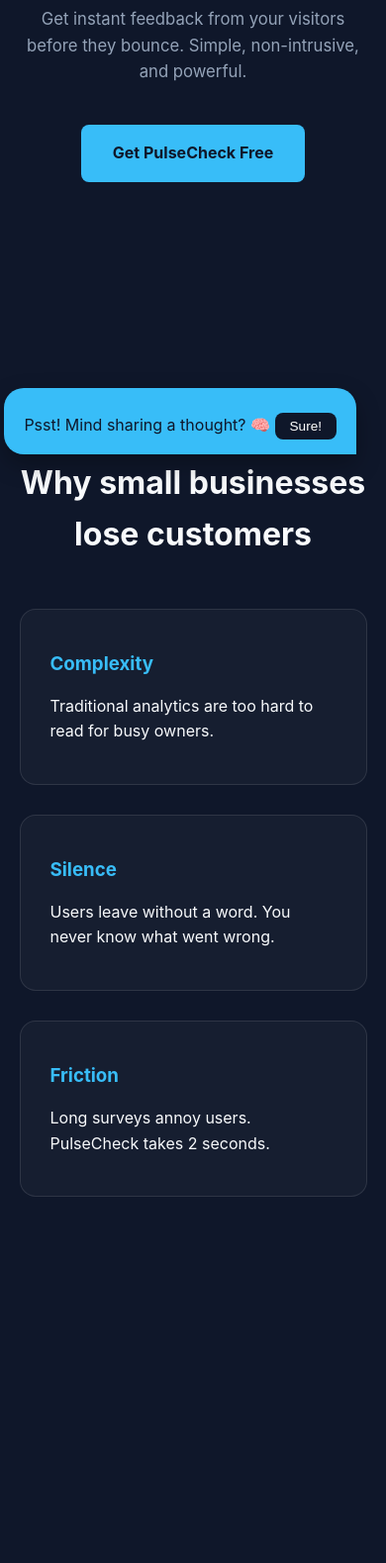
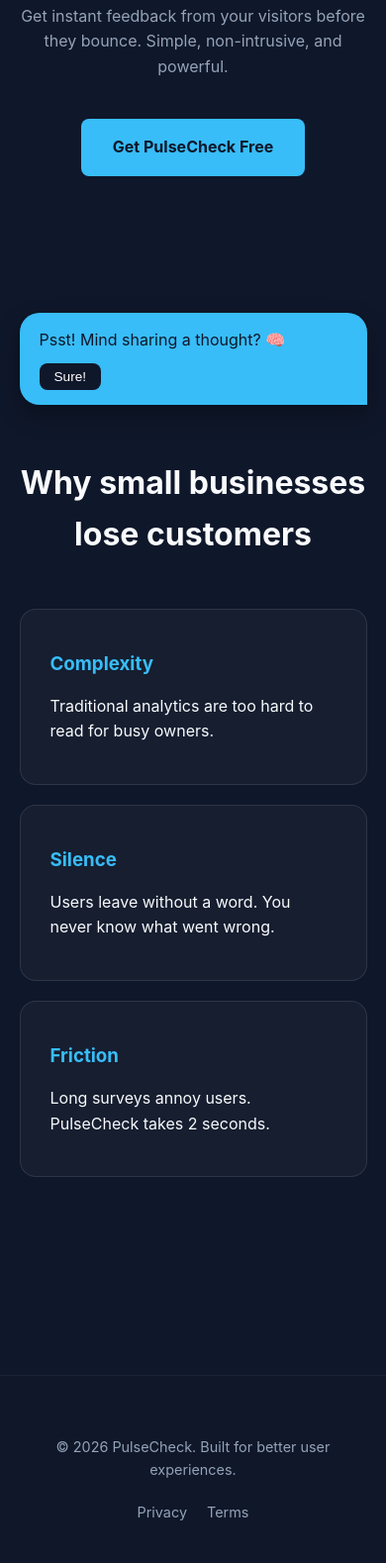
Before and after one commit to sal-can-code/pulsecheck-landing, a website: page index.html in a window 390 px wide. Shown: the part 355-1934 px from the top of the page at 99% size. Before the commit the page ends 1664 px from the top, so only its background shows below. Drawn offline with nearby package versions, Linux system fonts and the light colour scheme.

Commit message:
updated the feedback popup position

```diff
--- a/index.html
+++ b/index.html
@@ -15,14 +15,13 @@
     </nav>
 
     <main>
-        <section class="hero">
+        <header class="hero">
             <div class="container hero-inner">
                 <h1>Stop guessing why your users leave.</h1>
                 <p>Get instant feedback from your visitors before they bounce. Simple, non-intrusive, and powerful.</p>
-
                 <a href="#problems" class="cta-btn">Get PulseCheck Free</a>
             </div>
-        </section>
+        </header>
 
         <section id="problems" class="problems">
             <div class="container">
@@ -31,7 +30,6 @@
                 </header>
 
                 <div class="problem-grid">
-
                     <article class="card">
                         <h3>Complexity</h3>
                         <p>Traditional analytics are too hard to read for busy owners.</p>
@@ -46,12 +44,15 @@
                         <h3>Friction</h3>
                         <p>Long surveys annoy users. PulseCheck takes 2 seconds.</p>
                     </article>
+                </div>
+            </div>
+        </section>
+    </main>
 
-                </div> </div>
-        </section>
+    <footer class="footer">
+        <div class="container">
 
             <aside id="feedback-system">
-
                 <div id="feedback-teaser" class="teaser-hidden">
                     <div class="teaser-bubble">
                         <span class="teaser-text">Psst! Mind sharing a thought? 🧠</span>
@@ -61,21 +62,28 @@
 
                 <div id="widget-content" class="content-hidden">
                     <h3>How's your experience?</h3>
-
                     <div class="emoji-row">
                         <button class="emoji-btn" data-type="love">😍</button>
                         <button class="emoji-btn" data-type="neutral">😐</button>
                         <button class="emoji-btn" data-type="confused">😕</button>
                     </div>
-
                     <div id="feedback-response" class="hidden">
                         <p id="response-msg"></p>
                     </div>
                 </div>
+            </aside>
 
-        </aside>
-    </main>
+            <div class="footer-content">
+                <p>&copy; 2026 PulseCheck. Built for better user experiences.</p>
+                <div class="footer-links">
+                    <span>Privacy</span>
+                    <span>Terms</span>
+                </div>
+            </div>
+        </div>
+    </footer>
 
+    <script src="https://cdn.jsdelivr.net/npm/canvas-confetti@1.6.0/dist/confetti.browser.min.js"></script>
     <script src="script.js"></script>
 </body>
 </html>
--- a/script.js
+++ b/script.js
@@ -15,17 +15,15 @@ window.addEventListener('scroll', () => {
 
   const scrollPercent = (window.scrollY / (document.documentElement.scrollHeight - window.innerHeight)) * 100;
 
-  // First Appearance at 60%
   if (scrollPercent > 60) {
     firstTriggerHit = true;
     teaser.classList.add('active');
 
-    // Auto-hide after 4 seconds, then reapppear after 8 seconds
+    // Hide after 4s, then nudge again after 8s
     setTimeout(() => {
       if (!hasEngaged) {
-        teaser.classList.remove('active'); // Hide
+        teaser.classList.remove('active');
 
-        // Final reappearance nudge
         setTimeout(() => {
           if (!hasEngaged) teaser.classList.add('active');
         }, 8000);
@@ -42,14 +40,22 @@ openBtn.addEventListener('click', () => {
   widgetContent.classList.remove('content-hidden');
 });
 
-// 3. EMOJI FEEDBACK LOGIC
+// 3. EMOJI FEEDBACK & CONFETTI
 emojiBtns.forEach(btn => {
   btn.addEventListener('click', () => {
+    // Fire Confetti!
+    confetti({
+      particleCount: 100,
+      spread: 70,
+      origin: { y: 0.7 },
+      colors: ['#38bdf8', '#818cf8', '#ffffff']
+    });
+
     const type = btn.getAttribute('data-type');
     const messages = {
-      confused: "Oh no! What's confusing? We're on it. 🛠️",
       love: "Awesome! Glad you're liking it. 🚀",
-      neutral: "Thanks for the feedback! 👍"
+      neutral: "Thanks for the feedback! 👍",
+      confused: "Oh no! What's confusing? We're on it. 🛠️"
     };
 
     responseMsg.innerText = messages[type] || messages.neutral;
--- a/styles.css
+++ b/styles.css
@@ -17,7 +17,7 @@
   }
 
   html {
-    scroll-behavior: smooth; /* Enables smooth glide for the CTA link */
+    scroll-behavior: smooth;
   }
 
   body {
@@ -28,7 +28,7 @@
     overflow-x: hidden;
   }
 
-  /* UNIVERSAL CONTAINER: Keeps content centered and constrained */
+  /* UNIVERSAL CONTAINER */
   .container {
     width: 90%;
     max-width: 1100px;
@@ -64,14 +64,14 @@
   }
 
   /* ==========================================
-     3. HERO SECTION
+     3. HEADER / HERO SECTION
      ========================================== */
   .hero {
     min-height: 85vh;
     display: flex;
     align-items: center;
     text-align: center;
-    padding-top: 80px; /* Accounts for fixed navbar */
+    padding-top: 80px;
   }
 
   .hero-inner {
@@ -96,7 +96,6 @@
     max-width: 65ch;
   }
 
-  /* CALL TO ACTION BUTTON (Anchor Tag) */
   .cta-btn {
     display: inline-block;
     text-decoration: none;
@@ -106,11 +105,12 @@
     border-radius: 8px;
     font-weight: bold;
     margin-top: 2.5rem;
-    transition: transform 0.2s ease;
+    transition: transform 0.2s ease, background 0.2s ease;
   }
 
   .cta-btn:hover {
     transform: scale(1.05);
+    background-color: #7dd3fc;
   }
 
   /* ==========================================
@@ -128,7 +128,6 @@
 
   .problem-grid {
     display: grid;
-    /* auto-fit + minmax handles responsiveness automatically */
     grid-template-columns: repeat(auto-fit, minmax(300px, 1fr));
     gap: 30px;
   }
@@ -154,23 +153,25 @@
   }
 
   /* ==========================================
-     5. FEEDBACK SYSTEM (Teaser & Widget)
+     5. FEEDBACK SYSTEM (Floating above Footer)
      ========================================== */
-
-  /* TEASER: Slides in from the right */
-  #feedback-teaser {
+  #feedback-teaser, #widget-content {
     position: fixed;
-    bottom: 30px;
-    right: -350px; /* Initially hidden */
-    display: flex;
-    align-items: center;
-    gap: 10px;
-    transition: right 0.6s cubic-bezier(0.175, 0.885, 0.32, 1.275);
+    bottom: 120px; /* Aligned to sit above footer links */
+    right: 30px;
     z-index: 2000;
   }
 
+  /* TEASER SLIDE LOGIC */
+  #feedback-teaser {
+    right: -450px; /* Initially off-screen */
+    display: flex;
+    align-items: center;
+    transition: right 0.6s cubic-bezier(0.175, 0.885, 0.32, 1.275);
+  }
+
   #feedback-teaser.active {
-    right: 30px; /* Triggered by scroll in JS */
+    right: 30px;
   }
 
   .teaser-bubble {
@@ -192,11 +193,8 @@
     font-size: 0.85rem;
   }
 
-  /* MAIN WIDGET CONTENT */
+  /* MAIN WIDGET BOX */
   #widget-content {
-    position: fixed;
-    bottom: 100px;
-    right: 30px;
     background: #1e293b;
     border: 1px solid rgba(255, 255, 255, 0.1);
     padding: 25px;
@@ -204,7 +202,6 @@
     width: 300px;
     box-shadow: 0 20px 40px rgba(0, 0, 0, 0.4);
     backdrop-filter: blur(10px);
-    z-index: 2001;
   }
 
   .emoji-row {
@@ -221,9 +218,79 @@
     transition: transform 0.2s;
   }
 
-  .emoji-btn:hover { transform: scale(1.3); }
+  .emoji-btn:hover {
+    transform: scale(1.3);
+  }
+
+  /* ==========================================
+     6. FOOTER SECTION
+     ========================================== */
+  .footer {
+    padding: 60px 0 40px 0;
+    margin-top: 100px;
+    border-top: 1px solid rgba(255, 255, 255, 0.05);
+    background: rgba(15, 23, 42, 0.8);
+    position: relative;
+  }
+
+  .footer-content {
+    display: flex;
+    justify-content: space-between;
+    align-items: center;
+    flex-wrap: wrap;
+    gap: 20px;
+    font-size: 0.9rem;
+    color: var(--text-muted);
+  }
+
+  .footer-links {
+    display: flex;
+    gap: 20px;
+  }
 
   /* VISIBILITY UTILITIES */
   .content-hidden, .hidden {
     display: none;
   }
+  /* ==========================================
+   7. MOBILE RESPONSIVENESS
+   Adjusts layout for screens smaller than 768px
+   ========================================== */
+@media (max-width: 768px) {
+  /* HERO: Reduce font sizes so they don't wrap awkwardly */
+  h1 {
+    font-size: 2rem;
+  }
+
+  .hero p {
+    font-size: 1rem;
+  }
+
+  /* GRID: Force cards to stack in a single column */
+  .problem-grid {
+    grid-template-columns: 1fr;
+    gap: 20px;
+  }
+
+  /* WIDGET: Center the popup and make it slightly smaller */
+  #feedback-teaser, #widget-content {
+    right: 5%;
+    left: 5%; /* Centers it on mobile */
+    width: 90%;
+    bottom: 80px; /* Moves it closer to the bottom on small screens */
+  }
+
+  #feedback-teaser.active {
+    right: 5%;
+  }
+
+  /* FOOTER: Stack links vertically for easier tapping */
+  .footer-content {
+    flex-direction: column;
+    text-align: center;
+  }
+
+  .footer-links {
+    justify-content: center;
+  }
+}
```
Lines whose indentation alone changed are shown as unchanged.
